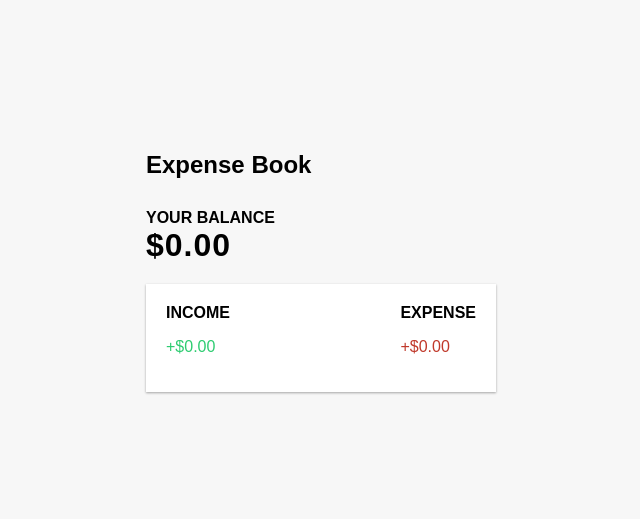
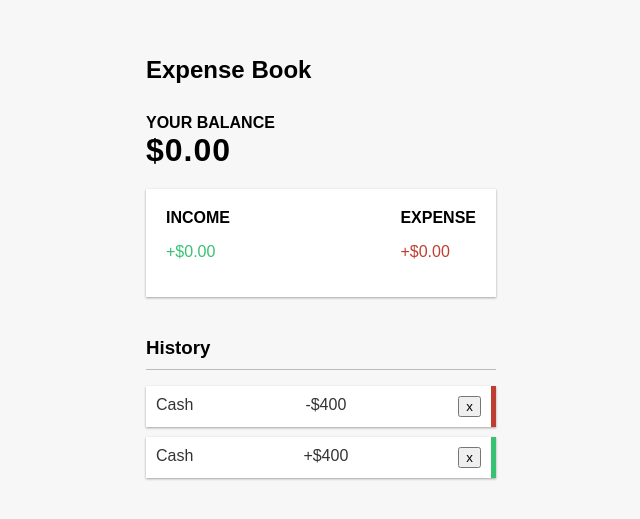
Before and after one commit to webroyit/r4h0c8-ExpenseBook, a React (Create React App) app: page / in a window 1280 px wide. Shown: the part 123-642 px from the top of the page, without its empty margins (319-959 px from the left). Built offline with nearby package versions, Linux system fonts and the light colour scheme.

Commit message:
Add a component for transaction list

```diff
--- a/src/App.css
+++ b/src/App.css
@@ -40,9 +40,34 @@ h4 {
 }
 
 .money-plus {
-    color: #2ecc71;
+    color: #36c270;
 }
 
 .money-minus {
-    color: #c0392b;
+    color: #be3f31;
 }
+
+.list {
+    list-style-type: none;
+    padding: 0;
+    margin-bottom: 40px;
+}
+
+.list li {
+    background-color: #fff;
+    box-shadow: 0 1px 3px rgba(0, 0, 0, 0.12), 0 1px 2px rgba(0, 0, 0, 0.24);
+    color: #333;
+    display: flex;
+    justify-content: space-between;
+    position: relative;
+    padding: 10px;
+    margin: 10px 0;
+}
+
+.list li.plus {
+    border-right: 5px solid #36c270;
+}
+
+.list li.minus {
+    border-right: 5px solid #be3f31;
+}
--- a/src/App.js
+++ b/src/App.js
@@ -2,6 +2,7 @@ import React from 'react';
 import { Header } from './components/Header';
 import { Balance } from './components/Balance.js';
 import { IncomeExpenses } from './components/IncomeExpenses.js';
+import { TransactionList } from './components/TransactionList.js';
 
 import './App.css';
 
@@ -12,6 +13,7 @@ function App() {
       <div className="container">
         <Balance />
         <IncomeExpenses />
+        <TransactionList />
       </div>
     </>
   );
--- /dev/null
+++ b/src/components/TransactionList.js
@@ -0,0 +1,17 @@
+import React from 'react';
+
+export const TransactionList = () => {
+    return(
+        <>
+            <h3>History</h3>
+            <ul id="list" className="list">
+                <li className="minus">
+                    Cash <span>-$400</span><button className>x</button>
+                </li>
+                <li className="plus">
+                    Cash <span>+$400</span><button className>x</button>
+                </li>
+            </ul>
+        </>
+    );
+};
```
